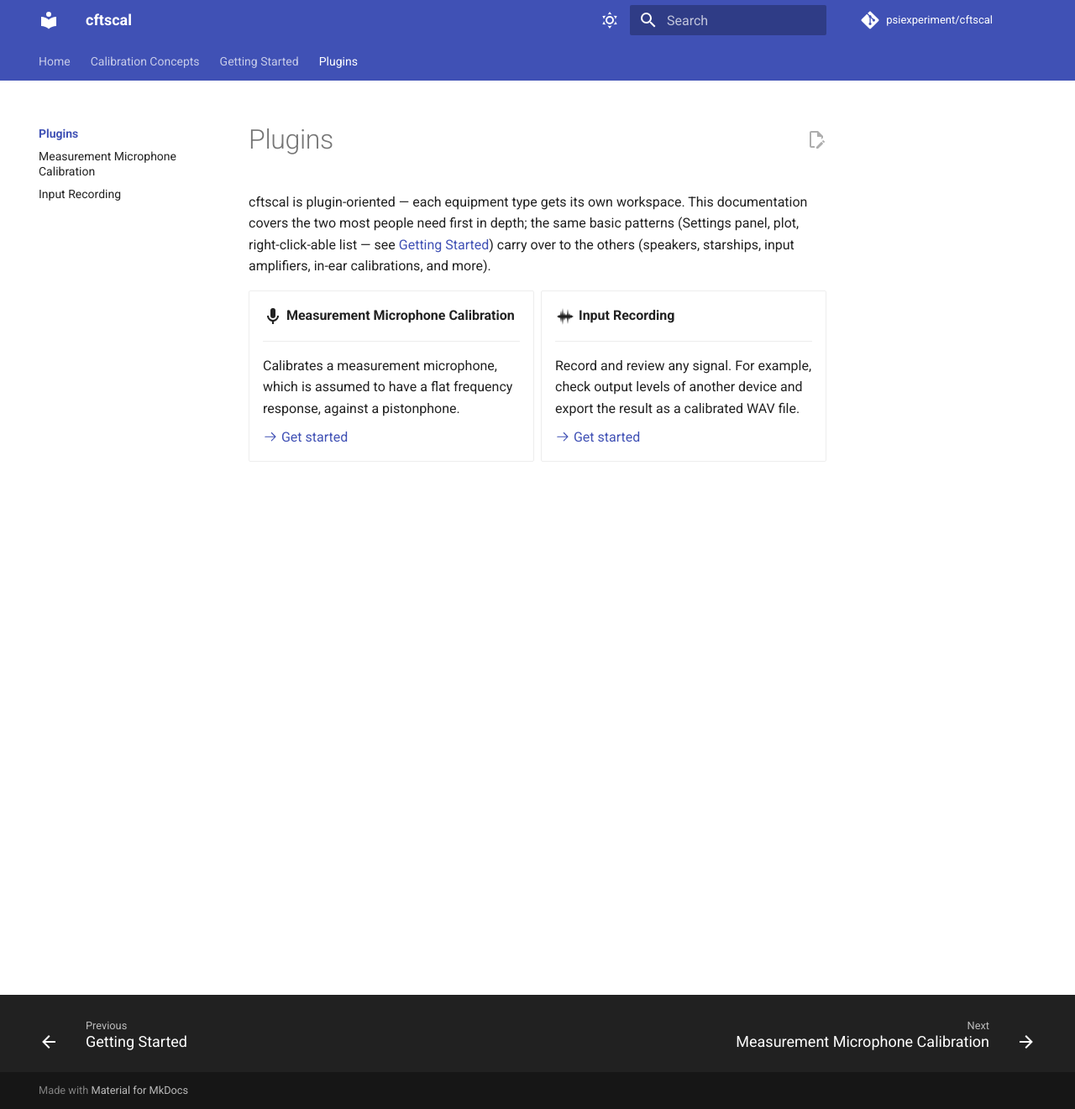
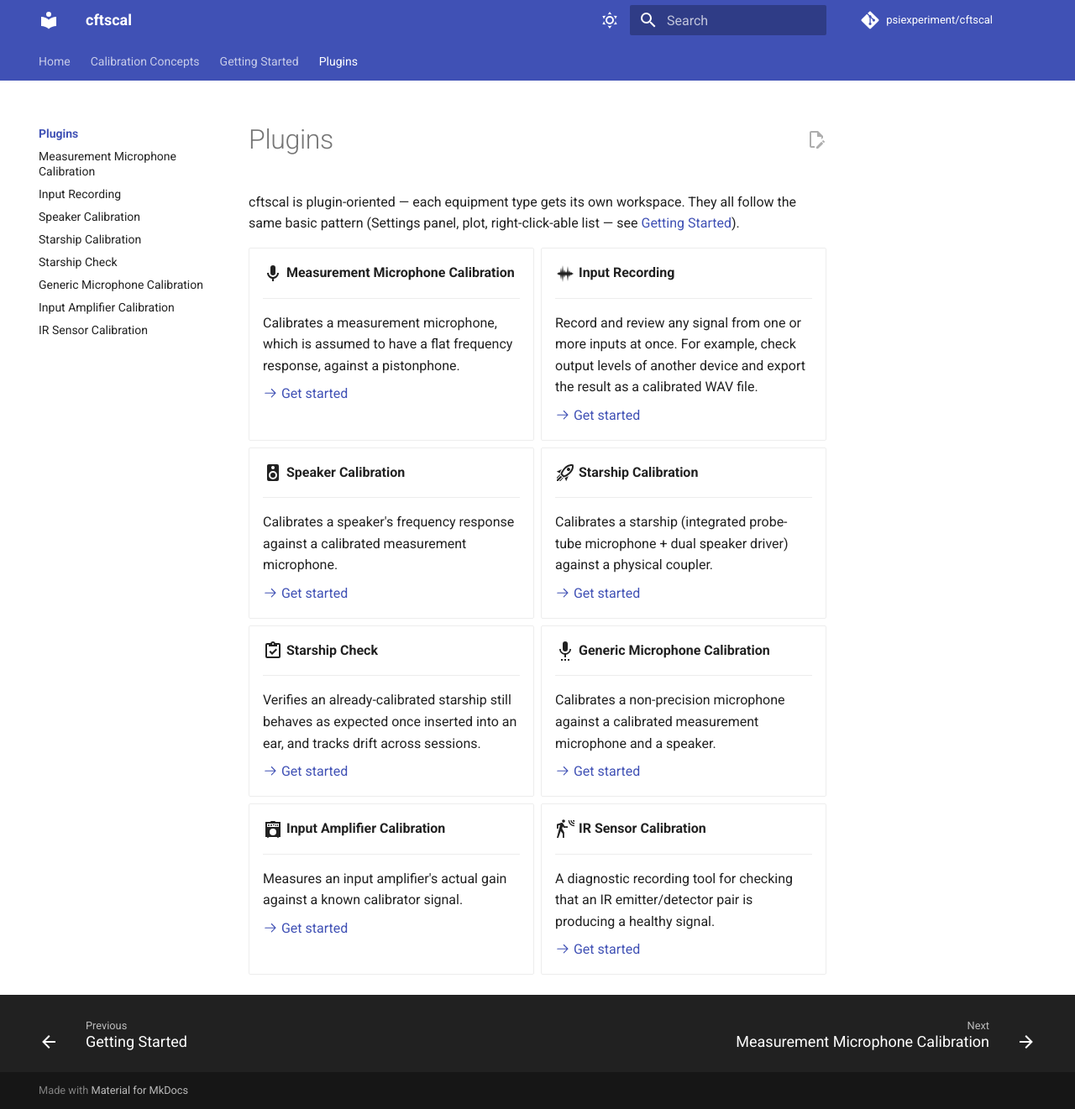
Before and after one commit to psiexperiment/cftscal, an MkDocs documentation site: the page built from docs/plugins/index.md, in a window 1280 px wide and 1321 px high. Shown: the whole window at 84% size. Built offline with MkDocs 1.6.1 and Material for MkDocs 9.7.7, drawn with Linux system fonts in a browser that asks for light colours; comment, search, counter and statistics services are not loaded.

Commit message:
Document the remaining plugins and the input-recording multi-channel feature
Fills out docs for Speaker, Starship, Starship Check, Generic Microphone,
and Input Amplifier calibration, previously only linked from the Plugins
index. Also updates Input Recording's docs to cover the new multi-channel
UI (per-slot channel/sensor pickers, grouped review/analysis, interleaved
WAV export).

```diff
--- a/docs/plugins/index.md
+++ b/docs/plugins/index.md
@@ -1,6 +1,6 @@
 # Plugins
 
-cftscal is plugin-oriented — each equipment type gets its own workspace. This documentation covers the two most people need first in depth; the same basic patterns (Settings panel, plot, right-click-able list — see [Getting Started](../getting-started.md#the-general-pattern)) carry over to the others (speakers, starships, input amplifiers, in-ear calibrations, and more).
+cftscal is plugin-oriented — each equipment type gets its own workspace. They all follow the same basic pattern (Settings panel, plot, right-click-able list — see [Getting Started](../getting-started.md#the-general-pattern)).
 
 <div class="grid cards" markdown>
 
@@ -16,8 +16,56 @@ cftscal is plugin-oriented — each equipment type gets its own workspace. This
 
     ---
 
-    Record and review any signal. For example, check output levels of another device and export the result as a calibrated WAV file.
+    Record and review any signal from one or more inputs at once. For example, check output levels of another device and export the result as a calibrated WAV file.
 
     [:octicons-arrow-right-24: Get started](input-recording.md)
 
+-   :material-speaker:{ .lg .middle } **Speaker Calibration**
+
+    ---
+
+    Calibrates a speaker's frequency response against a calibrated measurement microphone.
+
+    [:octicons-arrow-right-24: Get started](speaker.md)
+
+-   :material-rocket-launch-outline:{ .lg .middle } **Starship Calibration**
+
+    ---
+
+    Calibrates a starship (integrated probe-tube microphone + dual speaker driver) against a physical coupler.
+
+    [:octicons-arrow-right-24: Get started](starship.md)
+
+-   :material-clipboard-check-outline:{ .lg .middle } **Starship Check**
+
+    ---
+
+    Verifies an already-calibrated starship still behaves as expected once inserted into an ear, and tracks drift across sessions.
+
+    [:octicons-arrow-right-24: Get started](starship-check.md)
+
+-   :material-microphone-settings:{ .lg .middle } **Generic Microphone Calibration**
+
+    ---
+
+    Calibrates a non-precision microphone against a calibrated measurement microphone and a speaker.
+
+    [:octicons-arrow-right-24: Get started](generic-microphone.md)
+
+-   :material-amplifier:{ .lg .middle } **Input Amplifier Calibration**
+
+    ---
+
+    Measures an input amplifier's actual gain against a known calibrator signal.
+
+    [:octicons-arrow-right-24: Get started](input-amplifier.md)
+
+-   :material-motion-sensor:{ .lg .middle } **IR Sensor Calibration**
+
+    ---
+
+    A diagnostic recording tool for checking that an IR emitter/detector pair is producing a healthy signal.
+
+    [:octicons-arrow-right-24: Get started](ir-sensor.md)
+
 </div>
--- a/mkdocs.yml
+++ b/mkdocs.yml
@@ -65,3 +65,9 @@ nav:
       - plugins/index.md
       - Measurement Microphone Calibration: plugins/measurement-microphone.md
       - Input Recording: plugins/input-recording.md
+      - Speaker Calibration: plugins/speaker.md
+      - Starship Calibration: plugins/starship.md
+      - Starship Check: plugins/starship-check.md
+      - Generic Microphone Calibration: plugins/generic-microphone.md
+      - Input Amplifier Calibration: plugins/input-amplifier.md
+      - IR Sensor Calibration: plugins/ir-sensor.md
```
Also changed, not shown: docs/getting-started.md (+5 -1 lines), docs/plugins/generic-microphone.md (added, +58 -0 lines), docs/plugins/input-amplifier.md (added, +53 -0 lines), docs/plugins/input-recording.md (+12 -9 lines), docs/plugins/ir-sensor.md (added, +44 -0 lines), docs/plugins/speaker.md (added, +62 -0 lines), docs/plugins/starship-check.md (added, +50 -0 lines), docs/plugins/starship.md (added, +61 -0 lines).
